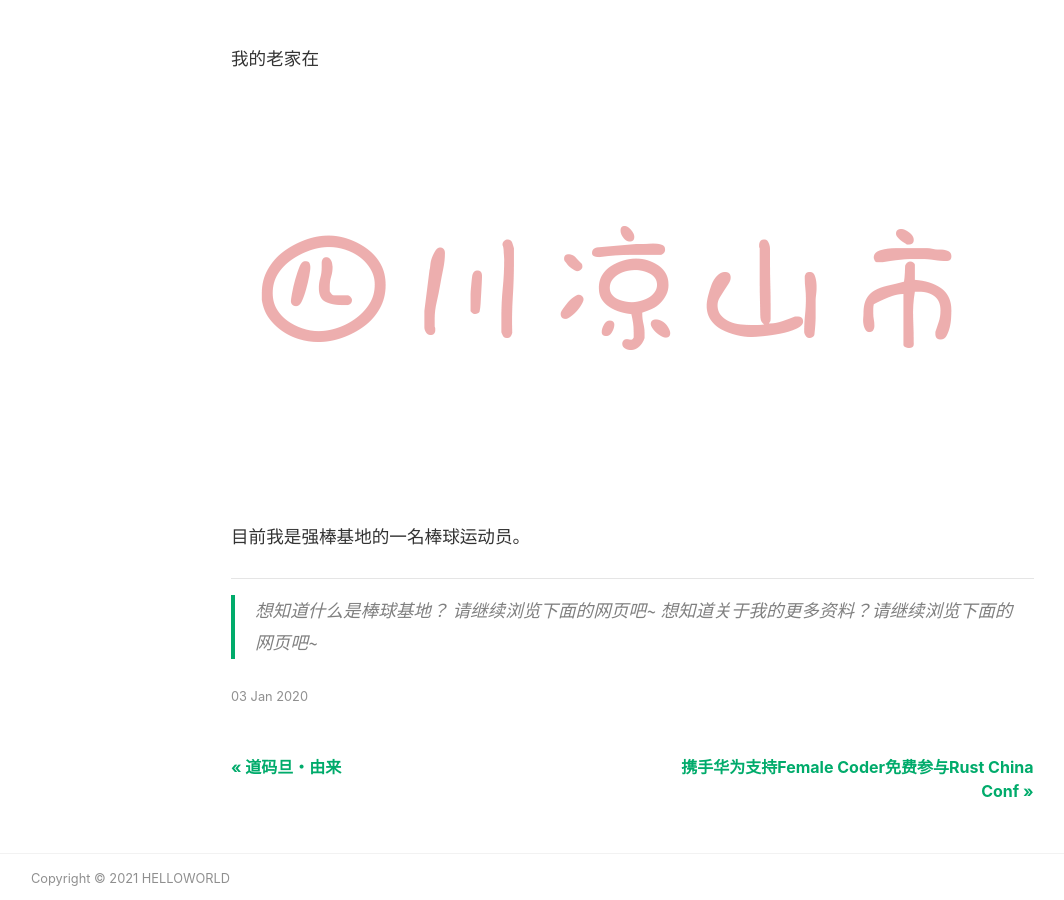
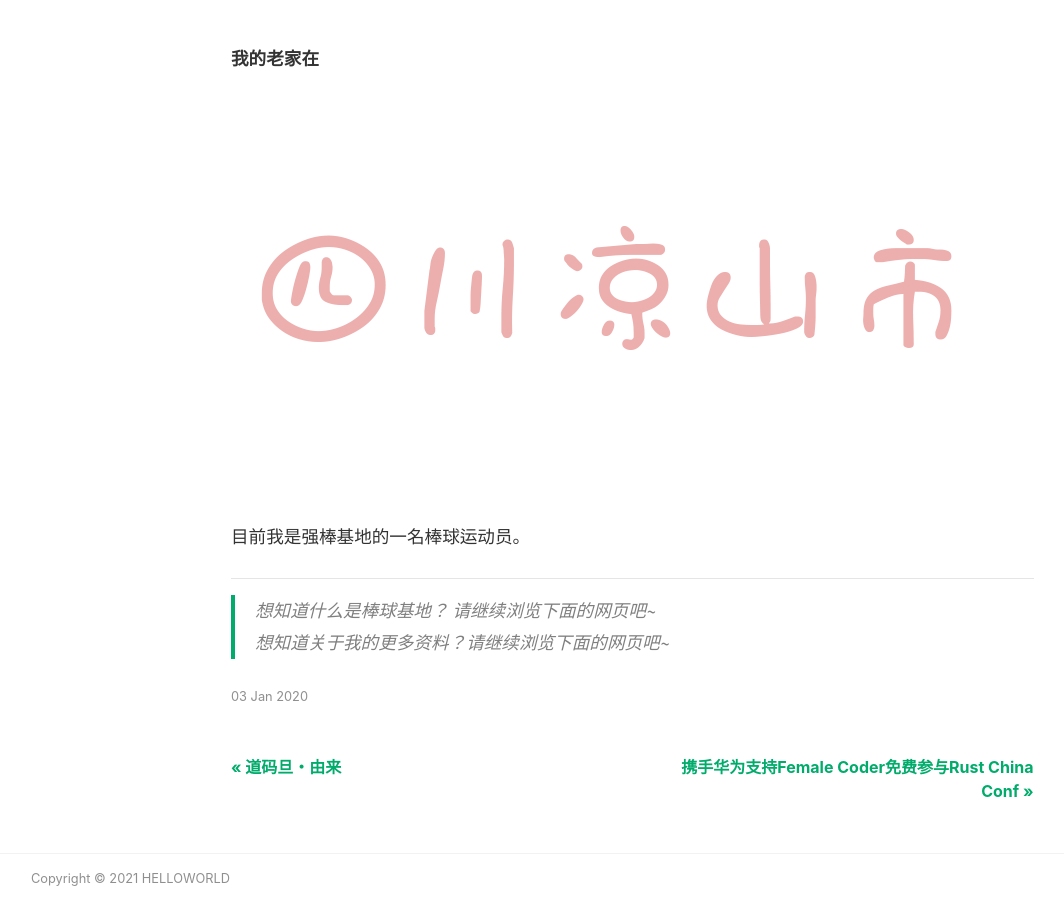
Before and after one commit to xsq1739/myweb2, a Jekyll site: the page built from _posts/2020-01-03-ai-shang-bian-cheng.md, in a window 1280 px wide and 900 px high, scrolled down 2143 px. Shown: the whole window, without its empty margins (54-1118 px from the left). Built offline with Jekyll 4.4.1, drawn with Linux system fonts in a browser that asks for light colours; nearby versions of some CDN libraries.

```diff
--- a/_posts/2020-01-03-ai-shang-bian-cheng.md
+++ b/_posts/2020-01-03-ai-shang-bian-cheng.md
@@ -7,13 +7,13 @@ featured: true
 欢迎来到我的个人网页😄
 我先来介绍一下自己吧
 ---
-我是
+**我是**
 ![100](../assets/images/吉克石子.png)
-我今年
+**我今年**
 ![100](../assets/images/11岁.png)
-我的生日是
+**我的生日是**
 ![100](../assets/images/生日.png)
-我的老家在
+**我的老家在**
 ![100](../assets/images/四川.png)
 
 目前我是强棒基地的一名棒球运动员。
```
